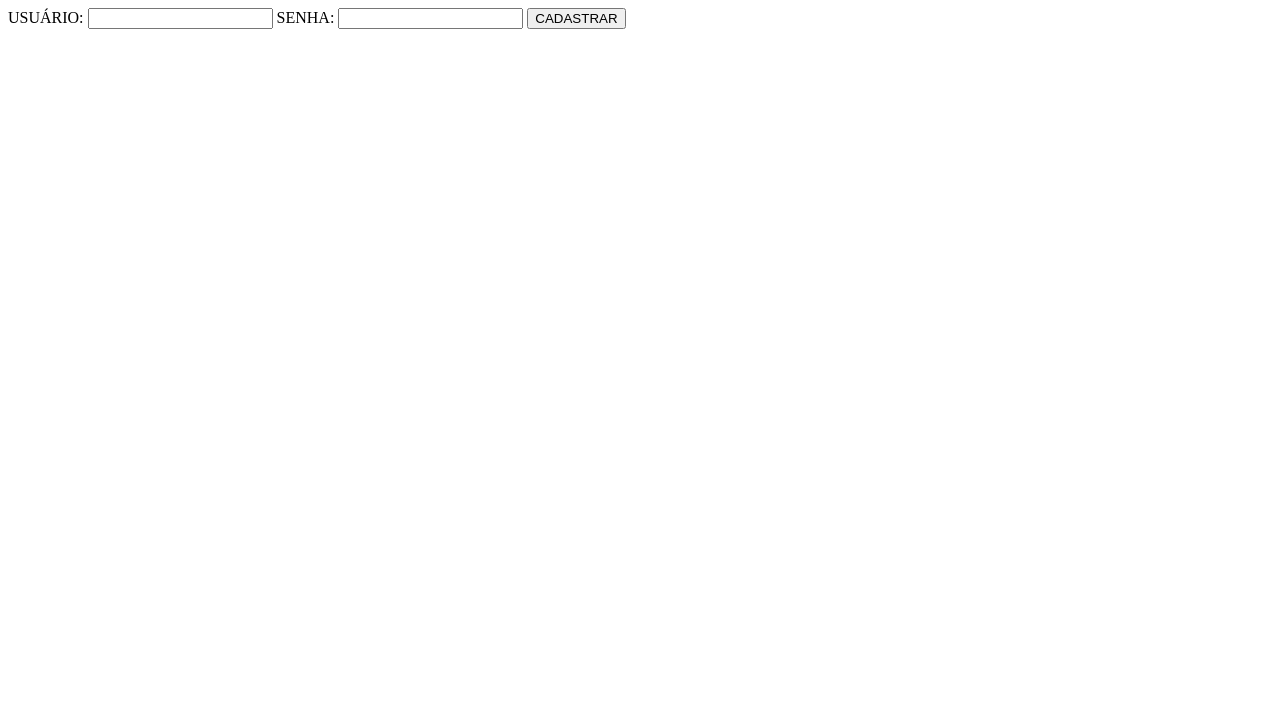
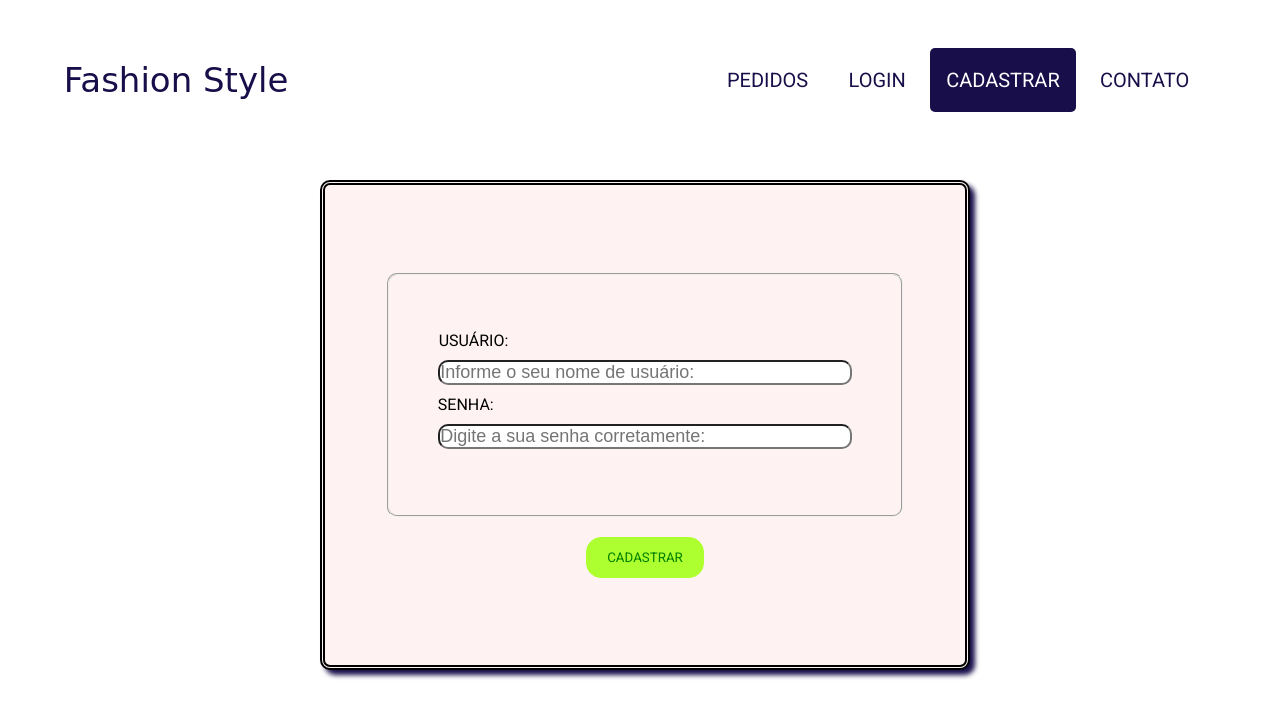
Before and after one commit to andersonzero0/fashion-style, a PHP site: page /view/cadastrar.php in a window 1280 px wide. Shown: the top 718 px of the page. Run offline with PHP 8.4, Linux system fonts and the light colour scheme.

Commit message:
Atualização de Estilização!
Atualização do Formulário de Cadastro!

```diff
--- /dev/null
+++ b/assets/css/cadastrar.css
@@ -0,0 +1,112 @@
+@charset "UTF-8";
+@import url('https://fonts.googleapis.com/css2? família= Lagosta &family= Roboto:ital,wght@0,100;0,300;0,400;0,500;0,700;0,900;1,100;1,300;1,400;1,500;1,700;1,900 & display=swap');
+* {
+    padding: 0px;
+    margin: 0px;
+    font-family: 'Roboto', sans-serif;
+}
+.nav-bar {
+    height: 20vh;
+    width: 99.8vw;
+    display: flex;
+    flex-direction: row;
+    flex-wrap: nowrap;
+    justify-content: space-between;
+    align-items: stretch;
+    position: sticky;
+    top: 0px;
+}
+.logo {
+    flex: 50%;
+    margin-left: 5%;
+    display: flex;
+    flex-direction: row;
+    flex-wrap: nowrap;
+    justify-content: flex-start;
+    align-items: center;
+}
+.logo a {
+    text-decoration: none;
+    font-size: 34px;
+    color: #180F4A;
+    font-family: 'Lobster', cursive;
+}
+.menu {
+    flex: 40%;
+    margin-right: 5%;
+}
+.menu ul {
+    height: 100%;
+    list-style-type: none;
+    display: flex;
+    flex-direction: row;
+    flex-wrap: nowrap;
+    justify-content: space-evenly;
+    align-items: center;
+}
+.menu ul li a {
+    color: #180F4A;
+    text-decoration: none;
+    padding: 20px 16px;
+    font-size: 20px;
+}
+.menu ul li a:hover {
+    background-color: rgb(13, 211, 13);
+    color: white;
+    border-radius: 5px;
+}
+#botao {
+    background-color: #180F4A;
+    color: white;
+    border-radius: 5px;
+}
+#cadastro-box {
+    border-radius: 10px;
+    border: 5px double black;
+    box-shadow: 5px 5px 5px #180F4A;
+    height: 60vh;
+    width: 50%;
+    margin-top: 20px;
+    margin-left: 25%;
+    margin-right: 25%;
+    background-color: rgb(255, 242, 242);
+}
+#form-cadastro {
+    height: 100%;
+    display: flex;
+    flex-direction: column;
+    flex-wrap: nowrap;
+    justify-content: center;
+    align-items: center;
+}
+.campo {
+    width: 80%;
+    height: 50%;
+    display: flex;
+    flex-direction: column;
+    flex-wrap: nowrap;
+    justify-content: center;
+    align-items: center;
+    border-radius: 10px;
+}
+.campo input {
+    width: 80%;
+    font-family: Arial, Helvetica, sans-serif;
+    font-size: 18px;
+    margin: 10px;
+    border-radius: 10px;
+}
+#etiqueta1 {
+    margin-right: 67%;
+}
+#etiqueta2 {
+    margin-right: 70%;
+}
+#form-button {
+    background-color: greenyellow;
+    color: green;
+    border: 1px solid greenyellow;
+    border-radius: 15px;
+    padding: 12px 20px;
+    margin-top: 20px;
+}
--- a/view/cadastrar.php
+++ b/view/cadastrar.php
@@ -3,30 +3,37 @@
 <head>
     <meta charset="UTF-8">
     <meta name="viewport" content="width=device-width, initial-scale=1.0">
+    <link rel="stylesheet" href="../assets/css/cadastrar.css" type="text/css">
     <title>Cadastrar - Fashion Style</title>
 </head>
 <body>
-    <header>
-    <!--front-end-->
-    </header>
-
+    <nav class="nav-bar">
+        <div class="logo">
+            <a href="../index.php" target="_self" rel="next">Fashion Style</a>
+        </div>
+        <div class="menu">
+            <ul>
+                <li><a href="#" target="_self" rel="next">PEDIDOS</a></li>
+                <li><a href="cadastrar.php" target="_self" rel="next">LOGIN</a></li>
+                <li><a href="login.php" target="_self" rel="next" id="botao">CADASTRAR</a></li>
+                <li><a href="#" target="_self" rel="next">CONTATO</a></li>
+            </ul>
+        </div>
+    </nav>
     <main>
         <!-- *não altere o valores dos atributos, pode criar classes-->
         <div id="cadastro-box">
             <form action="../controller/cadastro.php" method="post" id="form-cadastro">
-
-                <label for="usuario_cad">USUÁRIO:</label>
-                <input type="text" name="usuario_cad" id="usuario_cad">
-
-                <label for="senha_cad">SENHA:</label>
-                <input type="password" name="senha_cad" id="senha_cad">
-
-                <input type="submit" name="entrar" value="CADASTRAR">
-
+                <fieldset class="campo">
+                    <label for="usuario_cad" id="etiqueta1">USUÁRIO:</label>
+                    <input type="text" name="usuario_cad" id="usuario_cad" size="60" minlength="2" maxlength="80" placeholder="Informe o seu nome de usuário:">
+                    <label for="senha_cad" id="etiqueta2">SENHA:</label>
+                    <input type="password" name="senha_cad" id="senha_cad" size="60" minlength="8" maxlength="80" placeholder="Digite a sua senha corretamente:">
+                </fieldset>
+                <input type="submit" name="entrar" value="CADASTRAR" id="form-button">
             </form>
         </div>
     </main>
-
     <footer>
     <!--front-end-->
     </footer>
```
